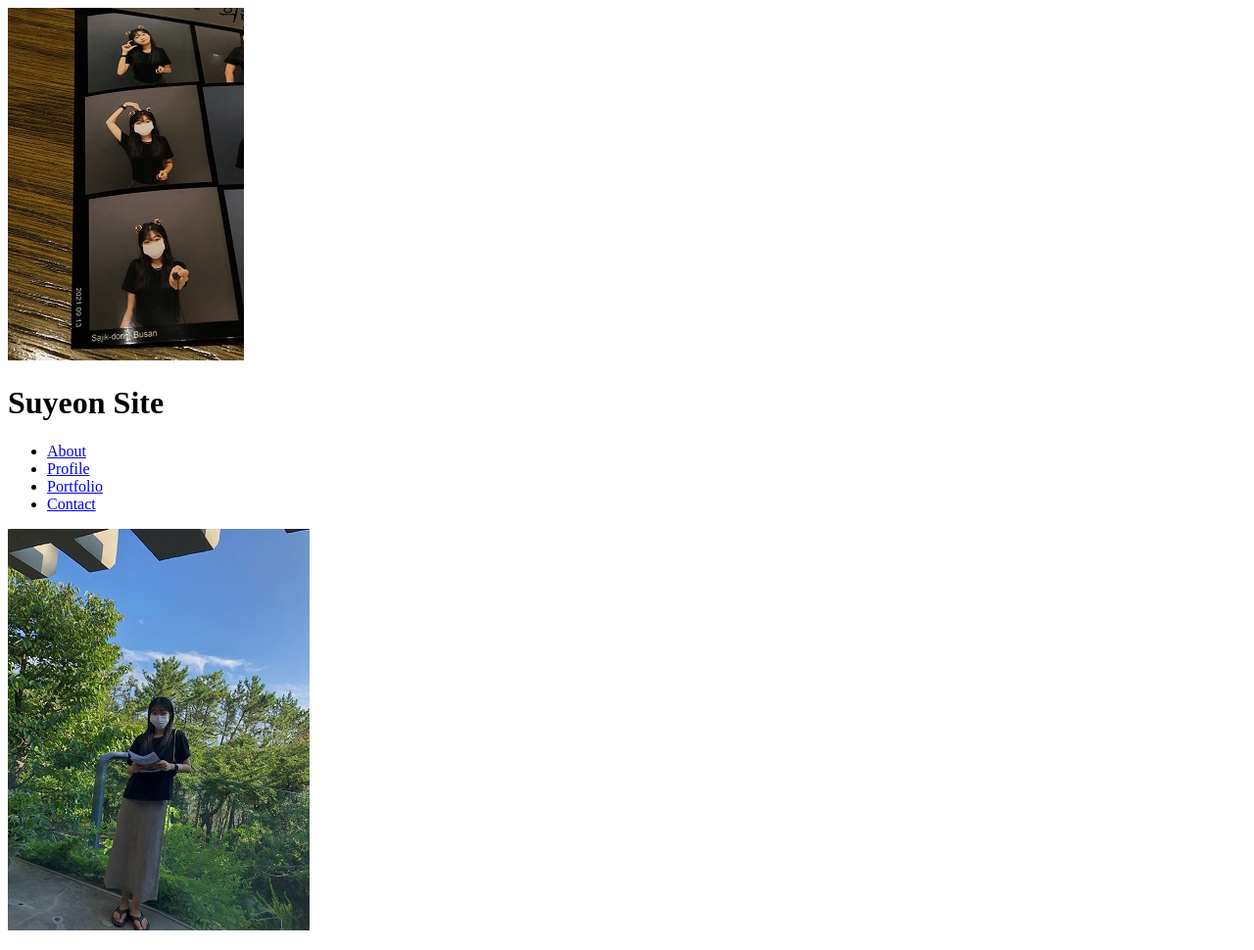
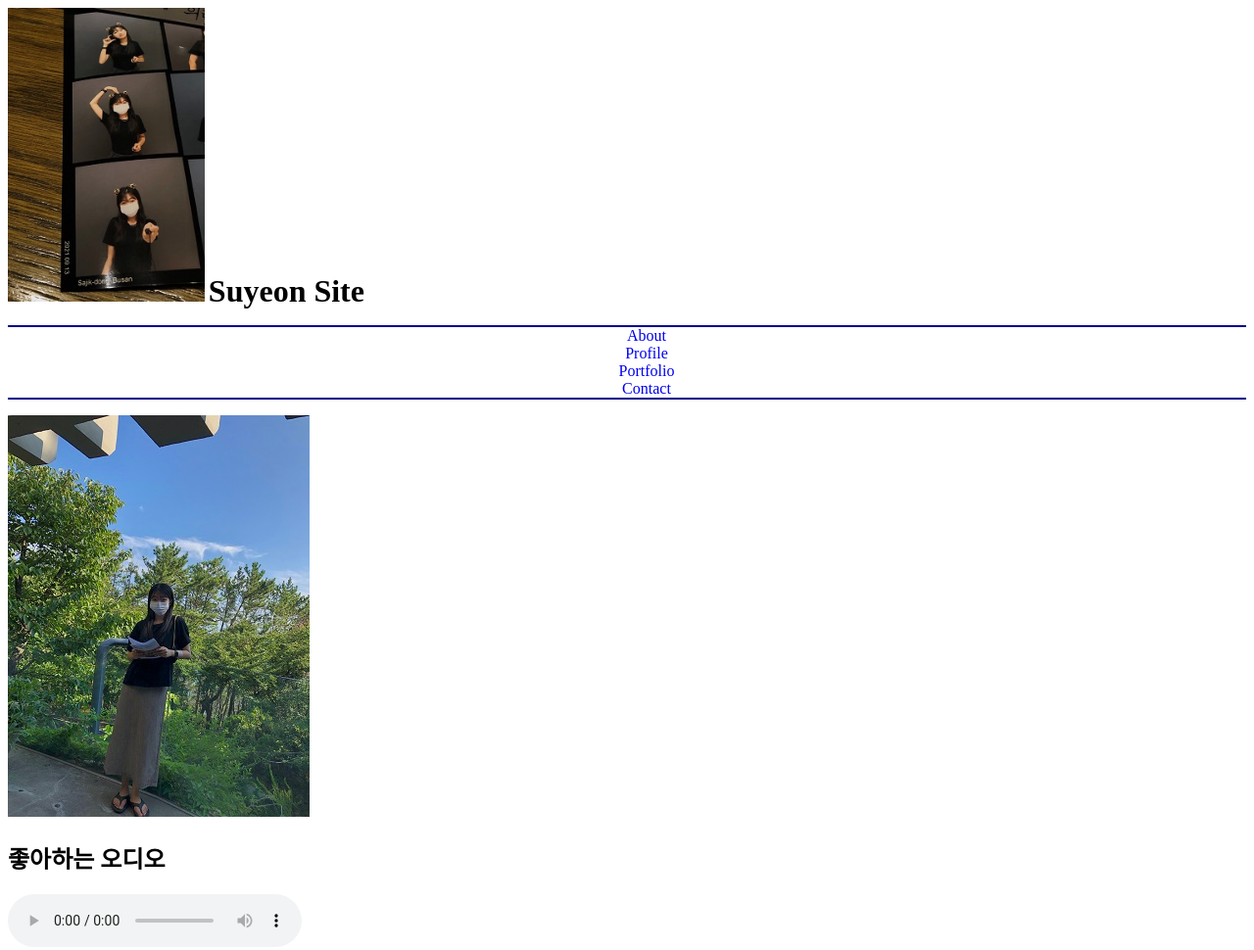
Before and after one commit to Song-suyeon/withchu, a plain HTML site: page index.html in a window 1280 px wide. Shown: the top 970 px of the page at 98% size. Drawn offline with Linux system fonts and the light colour scheme; files whose address does not match are found by name.

Commit message:
Add files via upload

```diff
--- a/index.html
+++ b/index.html
@@ -5,6 +5,17 @@
     <meta http-equiv="X-UA-Compatible" content="IE=edge">
     <meta name="viewport" content="width=device-width, initial-scale=1.0">
     <title>Welcome to Suyeon's Web</title>
+   <style>
+    * {font-family:궁서체, "맑은 고딕"'Franklin Gothic Medium', 'Arial Narrow', Arial, sans-serif}
+header h1{display:inline;}
+header img{height:300px;}
+ul{list-style-type:none;}
+a{text-decoration:none;}
+nav ul{
+    text-align: center;border-top:2px solid #00008B;
+    border-bottom:2px solid #00008B
+}
+</style>
 </head>
 <body>
     <header>
```
